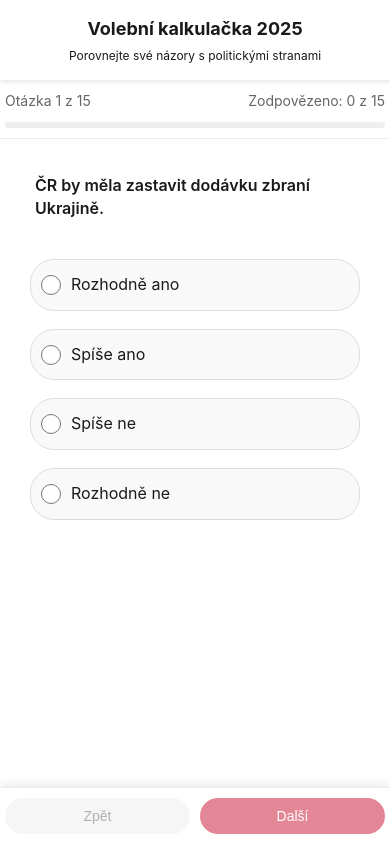
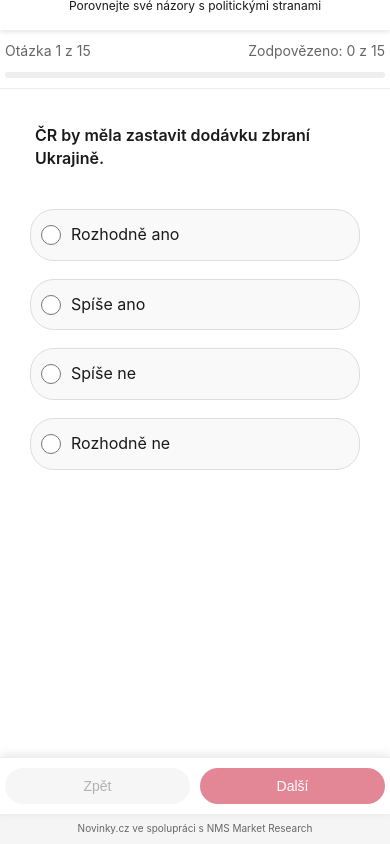
Before and after one commit to davidrynes/volebni-kalkulacka-v2, a Preact app: page / in a window 390 px wide. Built offline with nearby package versions, Linux system fonts and the light colour scheme.

Commit message:
Oprava zobrazení tlačítek a patičky na všech stránkách

```diff
--- a/index.html
+++ b/index.html
@@ -38,11 +38,7 @@
           -webkit-overflow-scrolling: touch;
         }
         body {
-          position: fixed;
-          top: 0;
-          left: 0;
-          right: 0;
-          bottom: 0;
+          position: relative;
           width: 100vw;
           height: 100vh;
           overflow: auto;
@@ -51,6 +47,7 @@
           height: 100%;
           display: flex;
           flex-direction: column;
+          padding-bottom: 100px;
         }
       }
     </style>
--- a/src/app.css
+++ b/src/app.css
@@ -54,6 +54,7 @@ body {
     max-height: 700px;
     max-width: 600px;
     position: relative;
+    padding-bottom: 80px;
 }
 
 /* Header */
@@ -136,12 +137,14 @@ body {
     border-top: 1px solid #eee;
     flex-shrink: 0;
     width: 100%;
-    position: sticky;
-    bottom: 0;
+    position: fixed;
+    bottom: 30px;
     left: 0;
     right: 0;
     z-index: 20;
     box-shadow: 0 -2px 10px rgba(0,0,0,0.1);
+    max-width: 600px;
+    margin: 0 auto;
 }
 
 .nav-button {
@@ -192,11 +195,13 @@ body {
     flex-shrink: 0;
     width: 100%;
     margin-top: 0;
-    position: sticky;
+    position: fixed;
     bottom: 0;
     left: 0;
     right: 0;
     z-index: 10;
+    max-width: 600px;
+    margin: 0 auto;
 }
 
 /* Crucial Questions Selection */
@@ -644,6 +649,7 @@ body {
         min-width: 100% !important;
         overflow-x: hidden !important;
         -webkit-overflow-scrolling: touch;
+        position: relative;
     }
 
     .volebni-kalkulacka {
@@ -651,11 +657,12 @@ body {
         height: auto;
         min-height: 100vh;
         width: 100%;
-        padding: 0;
+        padding: 0 0 100px 0;
         box-sizing: border-box;
         overflow-x: hidden;
         display: flex;
         flex-direction: column;
+        position: relative;
     }
 
     .app-container {
@@ -696,12 +703,13 @@ body {
     .content-area {
         flex: 1;
         overflow-y: auto;
-        padding: 0 5px 60px 5px;
+        padding: 0 5px 100px 5px;
         width: 100%;
         box-sizing: border-box;
         -webkit-overflow-scrolling: touch;
         display: flex;
         flex-direction: column;
+        margin-bottom: 100px;
     }
 
     .question-text {
@@ -731,13 +739,14 @@ body {
     .navigation {
         padding: 10px 5px;
         position: fixed;
-        bottom: 0;
+        bottom: 30px;
         left: 0;
         width: 100%;
         background: white;
         box-shadow: 0 -2px 10px rgba(0,0,0,0.1);
         z-index: 100;
         box-sizing: border-box;
+        max-width: 100%;
     }
 
     .nav-button {
@@ -757,6 +766,7 @@ body {
         left: 0;
         right: 0;
         z-index: 90;
+        max-width: 100%;
     }
 
     .crucial-questions-list {
@@ -833,15 +843,14 @@ body {
         z-index: 100;
         background: white;
         box-shadow: 0 -2px 10px rgba(0,0,0,0.1);
+        max-width: 100%;
     }
 
     .action-button {
-        padding: 10px 15px;
-        width: auto;
+        padding: 12px 15px;
+        font-size: 14px;
         min-width: 130px;
-        max-width: 45%;
-        margin: 0 5px;
-        font-size: 13px;
+        z-index: 200;
     }
 
     .progress-container {
@@ -870,13 +879,15 @@ body {
     box-sizing: border-box;
     justify-content: center;
     margin-top: 0;
-    position: sticky;
-    bottom: 0;
+    position: fixed;
+    bottom: 30px;
     left: 0;
     right: 0;
     z-index: 20;
     background: white;
     box-shadow: 0 -2px 10px rgba(0,0,0,0.1);
+    max-width: 600px;
+    margin: 0 auto;
 }
 
 /* Styly pro výběr regionu */
```
